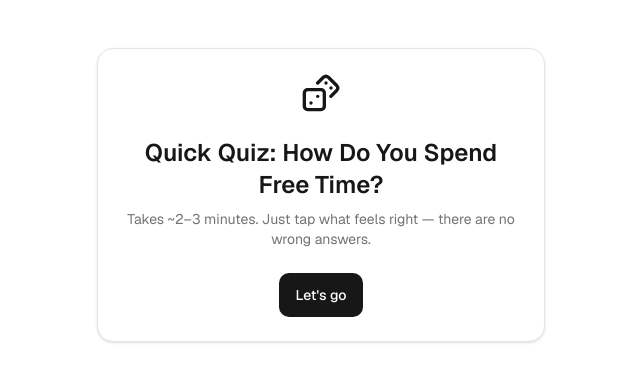
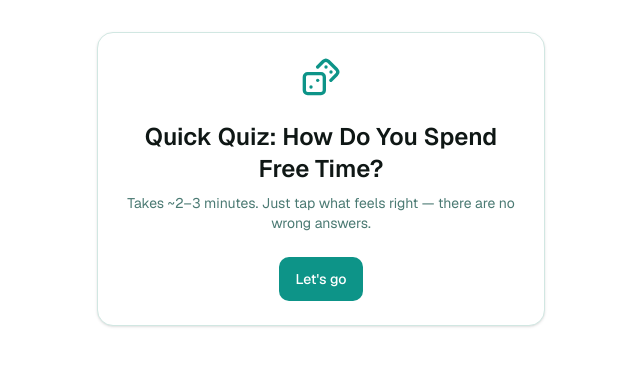
Before and after one commit to Numero-Nexus/Serqle-Survey-app-v2, a Next.js app: page / in a window 1280 px wide. Shown: the top 382 px of the page, without its empty margins (319-959 px from the left). Built offline with nearby package versions, Linux system fonts and the light colour scheme.

Commit message:
feat(ux): polish survey experience and accessibility

```diff
--- a/src/app/globals.css
+++ b/src/app/globals.css
@@ -2,13 +2,13 @@
 
 :root {
   --background: #ffffff;
-  --foreground: #171717;
+  --foreground: #0f1715;
 
-  --color-primary: #171717;
+  --color-primary: #0d9488;
   --color-primary-foreground: #ffffff;
-  --color-muted: #f5f5f5;
-  --color-muted-foreground: #737373;
-  --color-border: #e5e5e5;
+  --color-muted: #f0fdfa;
+  --color-muted-foreground: #4b7a73;
+  --color-border: #d1e7e2;
 
   --radius-sm: 0.375rem;
   --radius-md: 0.625rem;
@@ -38,13 +38,63 @@
 
 @media (prefers-color-scheme: dark) {
   :root {
-    --background: #0a0a0a;
-    --foreground: #ededed;
+    --background: #0a1210;
+    --foreground: #e6f5f2;
 
-    --color-primary: #ededed;
-    --color-primary-foreground: #171717;
-    --color-muted: #262626;
-    --color-muted-foreground: #a3a3a3;
-    --color-border: #333333;
+    --color-primary: #2dd4bf;
+    --color-primary-foreground: #06211d;
+    --color-muted: #132420;
+    --color-muted-foreground: #7fb8ae;
+    --color-border: #1f3a34;
   }
 }
+
+@keyframes screen-fade-in {
+  from {
+    opacity: 0;
+    transform: translateY(8px);
+  }
+  to {
+    opacity: 1;
+    transform: translateY(0);
+  }
+}
+
+.screen-transition {
+  animation: screen-fade-in 0.25s ease-out;
+}
+
+@media (prefers-reduced-motion: reduce) {
+  .screen-transition {
+    animation: none;
+  }
+  * {
+    transition-duration: 0.01ms !important;
+    animation-duration: 0.01ms !important;
+  }
+}
+
+@keyframes error-fade-in {
+  from {
+    opacity: 0;
+    transform: translateY(-4px);
+  }
+  to {
+    opacity: 1;
+    transform: translateY(0);
+  }
+}
+
+.error-message {
+  animation: error-fade-in 0.15s ease-out;
+}
+
+.safe-area-px {
+  padding-left: max(1rem, env(safe-area-inset-left));
+  padding-right: max(1rem, env(safe-area-inset-right));
+}
+
+.safe-area-py {
+  padding-top: max(2rem, env(safe-area-inset-top));
+  padding-bottom: max(2rem, env(safe-area-inset-bottom));
+}
--- a/src/app/layout.tsx
+++ b/src/app/layout.tsx
@@ -1,4 +1,4 @@
-import type { Metadata } from "next";
+import type { Metadata, Viewport } from "next";
 import { Geist, Geist_Mono } from "next/font/google";
 import "./globals.css";
 import { AppProviders } from "@/providers/app-providers";
@@ -18,6 +18,12 @@ export const metadata: Metadata = {
   description: "A behavioural research survey platform.",
 };
 
+export const viewport: Viewport = {
+  width: "device-width",
+  initialScale: 1,
+  viewportFit: "cover",
+};
+
 export default function RootLayout({
   children,
 }: Readonly<{
--- a/src/components/survey/scenario-card.tsx
+++ b/src/components/survey/scenario-card.tsx
@@ -22,7 +22,7 @@ export function ScenarioCard({ prompt, error, children }: ScenarioCardProps) {
         {children}
       </div>
       {error && (
-        <p role="alert" className="text-sm text-red-600">
+        <p role="alert" className="text-sm text-red-600 error-message">
           {error}
         </p>
       )}
--- a/src/components/survey/survey-flow.tsx
+++ b/src/components/survey/survey-flow.tsx
@@ -11,6 +11,7 @@ import { SurveyRenderer } from "./survey-renderer";
 import { SurveyNavigation } from "./survey-navigation";
 import { SurveyProgressIndicator } from "./survey-progress-indicator";
 import { registerSurveyQuestions } from "./register-questions";
+import { ValidationDisplayProvider } from "./validation-display-context";
 
 registerSurveyQuestions();
 
@@ -20,7 +21,7 @@ export function SurveyFlow() {
   const [phase, setPhase] = useState<Phase>("welcome");
 
   return (
-    <main className="flex-1 py-8 sm:py-12">
+    <main className="flex-1 min-h-dvh safe-area-px safe-area-py sm:py-12">
       <Container>
         <Card className="flex flex-col gap-6 max-w-md mx-auto">
           {phase === "welcome" && (
@@ -29,9 +30,11 @@ export function SurveyFlow() {
 
           {phase === "survey" && (
             <SurveyProvider survey={freeTimeSurvey}>
-              <SurveyProgressIndicator />
-              <SurveyRenderer />
-              <SurveyNavigation onComplete={() => setPhase("done")} />
+              <ValidationDisplayProvider>
+                <SurveyProgressIndicator />
+                <SurveyRenderer />
+                <SurveyNavigation onComplete={() => setPhase("done")} />
+              </ValidationDisplayProvider>
             </SurveyProvider>
           )}
 
--- a/src/components/survey/survey-navigation.tsx
+++ b/src/components/survey/survey-navigation.tsx
@@ -1,9 +1,11 @@
 "use client";
 
+import { useRef } from "react";
 import { ArrowLeft, ArrowRight } from "lucide-react";
 import { Button } from "@/components/ui/button";
 import { useSurveyNavigation } from "@/hooks/use-survey-navigation";
 import { useSurveyValidation } from "@/hooks/use-survey-validation";
+import { useValidationDisplay } from "./validation-display-context";
 
 interface SurveyNavigationProps {
   /** Called when Next is pressed on the final engine screen. */
@@ -13,14 +15,21 @@ interface SurveyNavigationProps {
 export function SurveyNavigation({ onComplete }: SurveyNavigationProps) {
   const { canGoNext, canGoPrevious, goNext, goPrevious } = useSurveyNavigation();
   const { valid } = useSurveyValidation();
+  const { markAttempted } = useValidationDisplay();
+  const completingRef = useRef(false);
 
   function handleNext() {
-    if (!valid) return;
+    if (!valid) {
+      markAttempted();
+      return;
+    }
     if (canGoNext) {
       goNext();
-    } else {
-      onComplete?.();
+      return;
     }
+    if (completingRef.current) return;
+    completingRef.current = true;
+    onComplete?.();
   }
 
   return (
--- /dev/null
+++ b/src/components/survey/validation-display-context.tsx
@@ -0,0 +1,44 @@
+"use client";
+
+import { createContext, useContext, useState, ReactNode } from "react";
+
+interface ValidationDisplayContextValue {
+  hasAttemptedNext: boolean;
+  markAttempted: () => void;
+  resetAttempted: () => void;
+}
+
+const ValidationDisplayContext = createContext<
+  ValidationDisplayContextValue | undefined
+>(undefined);
+
+/**
+ * Tracks whether the participant has attempted to advance on the current
+ * screen, so validation errors only display after a failed attempt rather
+ * than immediately on screen load.
+ */
+export function ValidationDisplayProvider({ children }: { children: ReactNode }) {
+  const [hasAttemptedNext, setHasAttemptedNext] = useState(false);
+
+  return (
+    <ValidationDisplayContext.Provider
+      value={{
+        hasAttemptedNext,
+        markAttempted: () => setHasAttemptedNext(true),
+        resetAttempted: () => setHasAttemptedNext(false),
+      }}
+    >
+      {children}
+    </ValidationDisplayContext.Provider>
+  );
+}
+
+export function useValidationDisplay(): ValidationDisplayContextValue {
+  const context = useContext(ValidationDisplayContext);
+  if (context === undefined) {
+    throw new Error(
+      "useValidationDisplay must be used within a ValidationDisplayProvider"
+    );
+  }
+  return context;
+}
--- a/src/components/ui/button.tsx
+++ b/src/components/ui/button.tsx
@@ -2,6 +2,7 @@ import { ButtonHTMLAttributes, forwardRef } from "react";
 
 interface ButtonProps extends ButtonHTMLAttributes<HTMLButtonElement> {
   variant?: "primary" | "secondary" | "ghost";
+  isLoading?: boolean;
 }
 
 const variantStyles: Record<NonNullable<ButtonProps["variant"]>, string> = {
@@ -11,13 +12,23 @@ const variantStyles: Record<NonNullable<ButtonProps["variant"]>, string> = {
 };
 
 export const Button = forwardRef<HTMLButtonElement, ButtonProps>(
-  ({ variant = "primary", className = "", ...props }, ref) => {
+  ({ variant = "primary", isLoading = false, className = "", disabled, children, ...props }, ref) => {
     return (
       <button
         ref={ref}
-        className={`inline-flex items-center justify-center min-h-11 min-w-11 px-4 py-2 rounded-md text-sm font-medium transition-colors duration-150 disabled:opacity-50 disabled:pointer-events-none focus-visible:outline-none focus-visible:ring-2 focus-visible:ring-primary focus-visible:ring-offset-2 ${variantStyles[variant]} ${className}`}
+        disabled={disabled || isLoading}
+        aria-busy={isLoading}
+        className={`inline-flex items-center justify-center gap-2 min-h-11 min-w-11 px-4 py-2 rounded-md text-sm font-medium transition-colors duration-150 active:scale-[0.97] disabled:opacity-50 disabled:pointer-events-none focus-visible:outline-none focus-visible:ring-2 focus-visible:ring-primary focus-visible:ring-offset-2 ${variantStyles[variant]} ${className}`}
         {...props}
-      />
+      >
+        {isLoading && (
+          <span
+            aria-hidden="true"
+            className="h-4 w-4 animate-spin rounded-full border-2 border-current border-t-transparent"
+          />
+        )}
+        {children}
+      </button>
     );
   }
 );
--- a/src/hooks/use-survey-navigation.ts
+++ b/src/hooks/use-survey-navigation.ts
@@ -1,6 +1,6 @@
 "use client";
 
-import { useCallback } from "react";
+import { useCallback, useMemo } from "react";
 import { useSurvey } from "./use-survey";
 import {
   canGoNext,
@@ -30,10 +30,17 @@ export function useSurveyNavigation() {
     [dispatch, state]
   );
 
+  const guards = useMemo(
+    () => ({
+      canGoNext: canGoNext(state),
+      canGoPrevious: canGoPrevious(state),
+    }),
+    [state]
+  );
+
   return {
     currentScreenIndex: state.currentScreenIndex,
-    canGoNext: canGoNext(state),
-    canGoPrevious: canGoPrevious(state),
+    ...guards,
     goNext,
     goPrevious,
     goToScreen,
--- a/src/hooks/use-survey-progress.ts
+++ b/src/hooks/use-survey-progress.ts
@@ -1,5 +1,6 @@
 "use client";
 
+import { useMemo } from "react";
 import { useSurvey } from "./use-survey";
 import {
   getCompletionPercentage,
@@ -9,13 +10,18 @@ import {
 
 /**
  * Exposes derived progress information for the current survey.
+ * Memoized so consumers don't recompute/re-render when unrelated state
+ * (e.g. answers on other questions) changes without affecting progress.
  */
 export function useSurveyProgress() {
   const { state } = useSurvey();
 
-  return {
-    currentStep: getCurrentStepNumber(state),
-    totalSteps: getTotalSteps(state),
-    completionPercentage: getCompletionPercentage(state),
-  };
+  return useMemo(
+    () => ({
+      currentStep: getCurrentStepNumber(state),
+      totalSteps: getTotalSteps(state),
+      completionPercentage: getCompletionPercentage(state),
+    }),
+    [state]
+  );
 }
```
Also changed, not shown: src/components/survey/option-card.tsx (+4 -3 lines), src/components/survey/survey-renderer.tsx (+18 -2 lines).
